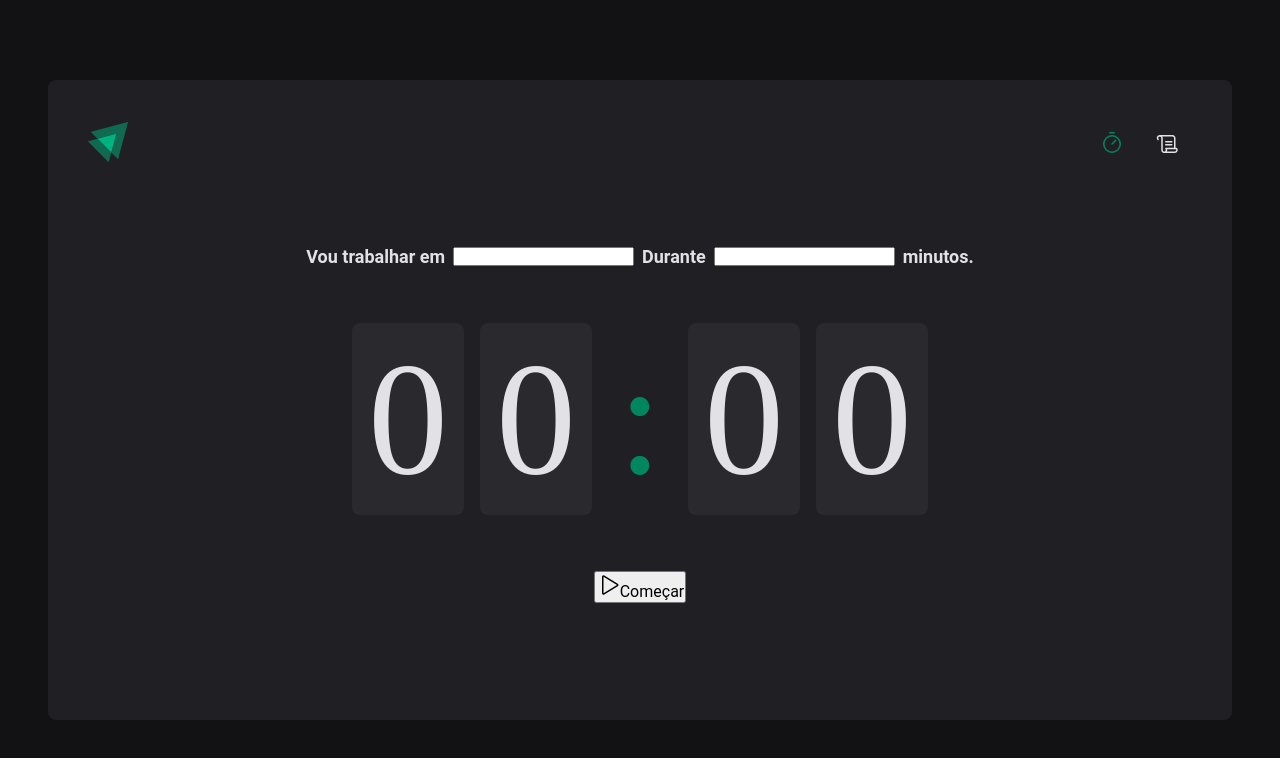
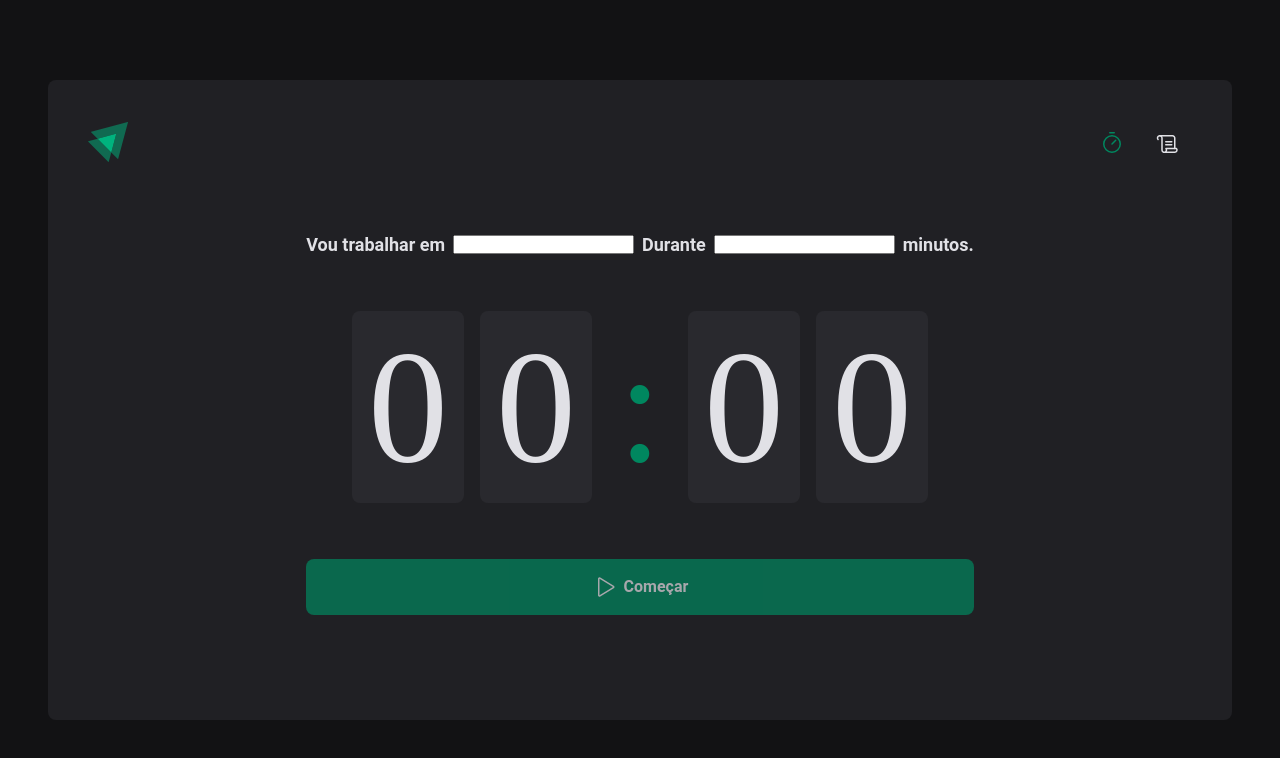
Before and after one commit to rdg-404/Ignite-Timer, a React app: page / in a window 1280 px wide. Shown: the top 758 px of the page. Built offline with nearby package versions, Linux system fonts and the light colour scheme; the HTML template or start-up script is replaced by a standard one.

Commit message:
estilização do butao

```diff
--- a/src/pages/Home/index.tsx
+++ b/src/pages/Home/index.tsx
@@ -1,5 +1,5 @@
 import { Play } from "phosphor-react";
-import { CountdownContainer, FormContainer, HomeContainer, Separator } from "./styles";
+import { CountdownContainer, FormContainer, HomeContainer, Separator, StartCountdownButton } from "./styles";
 
 export function Home() {
   return (
@@ -23,10 +23,10 @@
         <span>0</span>
         </CountdownContainer>
 
-        <button type="submit">
+        <StartCountdownButton disabled type="submit">
           <Play size={24}/>
           Começar
-        </button>
+        </StartCountdownButton>
       </form>
     </HomeContainer>
   )
--- a/src/pages/Home/styles.ts
+++ b/src/pages/Home/styles.ts
@@ -29,6 +29,34 @@
 
 `;
 
+export const StartCountdownButton = styled.button`
+  width: 100%;
+  border: 0;
+  padding: 1rem;
+  border-radius: 8px;
+
+  display: flex;
+  align-items: center;
+  justify-content: center;
+
+  gap: 0.5rem;
+  font-weight: bold;
+
+  cursor: pointer;
+
+  background: ${(props) => props.theme['green-500']};
+  color: ${(props) => props.theme['gray-100']};
+
+  &:disabled {
+    opacity: 0.7;
+    cursor: not-allowed;
+  }
+
+  &:not(:disabled):hover {
+    background: ${(props) => props.theme['green-700']};
+  }
+`
+
 export const CountdownContainer = styled.div`
   font-family: 'Roboto Mono', mmonospace;
   font-size: 10rem;
```
